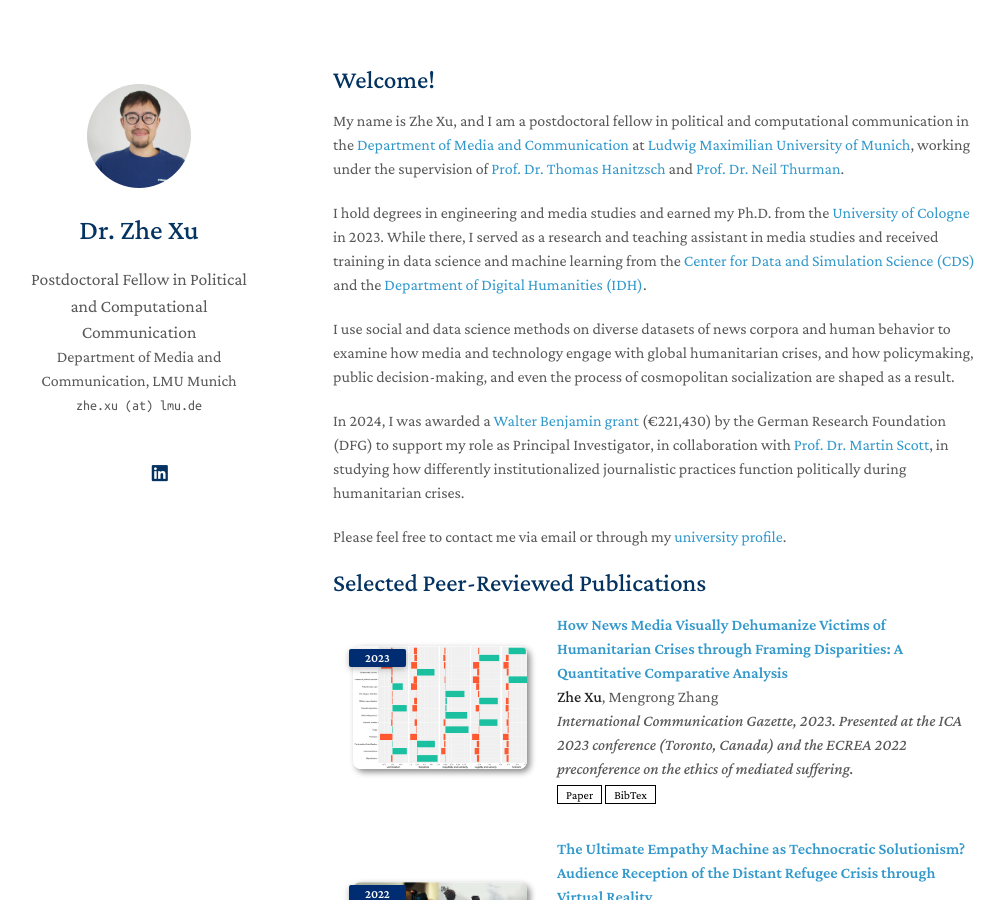
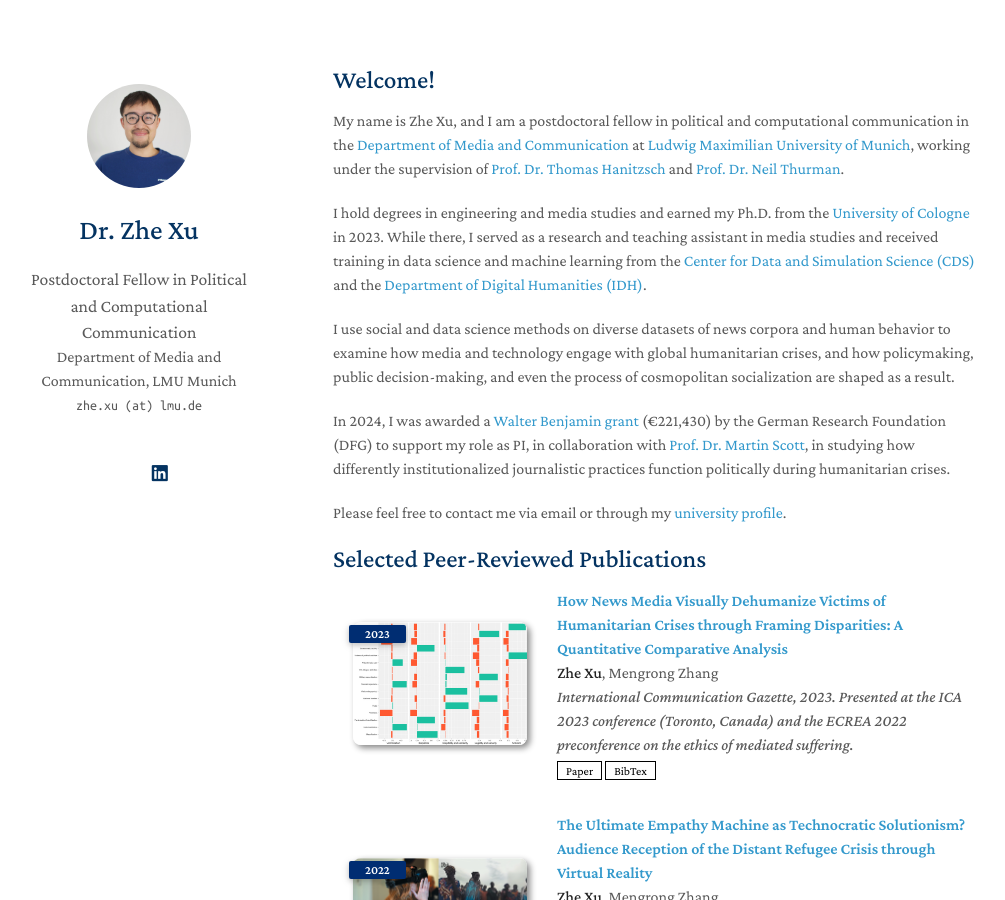
Before and after one commit to zhexuphd/home, a Jekyll site: the page built from index.md, in a window 1280 px wide and 900 px high. Shown: the whole window, without its empty margins (137-1142 px from the left). Built offline with Jekyll 4.4.1, drawn with Linux system fonts in a browser that asks for light colours; a style sheet for code colours, icons or effects is not loaded; our own code applies the rules of GitHub Pages for plain Markdown files.

Commit message:
Update index.md

```diff
--- a/index.md
+++ b/index.md
@@ -9,7 +9,7 @@
 
 I use social and data science methods on diverse datasets of news corpora and human behavior to examine how media and technology engage with global humanitarian crises, and how policymaking, public decision-making, and even the process of cosmopolitan socialization are shaped as a result.
 
-In 2024, I was awarded a [Walter Benjamin grant](https://www.dfg.de/en/research-funding/funding-opportunities/programmes/individual/walter-benjamin) (€221,430) by the German Research Foundation (DFG) to support my role as Principal Investigator, in collaboration with [Prof. Dr. Martin Scott](https://research-portal.uea.ac.uk/en/persons/martin-scott), in studying how differently institutionalized journalistic practices function politically during humanitarian crises.
+In 2024, I was awarded a [Walter Benjamin grant](https://www.dfg.de/en/research-funding/funding-opportunities/programmes/individual/walter-benjamin) (€221,430) by the German Research Foundation (DFG) to support my role as PI, in collaboration with [Prof. Dr. Martin Scott](https://research-portal.uea.ac.uk/en/persons/martin-scott), in studying how differently institutionalized journalistic practices function politically during humanitarian crises.
 
 Please feel free to contact me via email or through my [university profile](https://www.ifkw.uni-muenchen.de/organisation/personen/mitarbeiter/xu_zhe/index.html).
 
```
